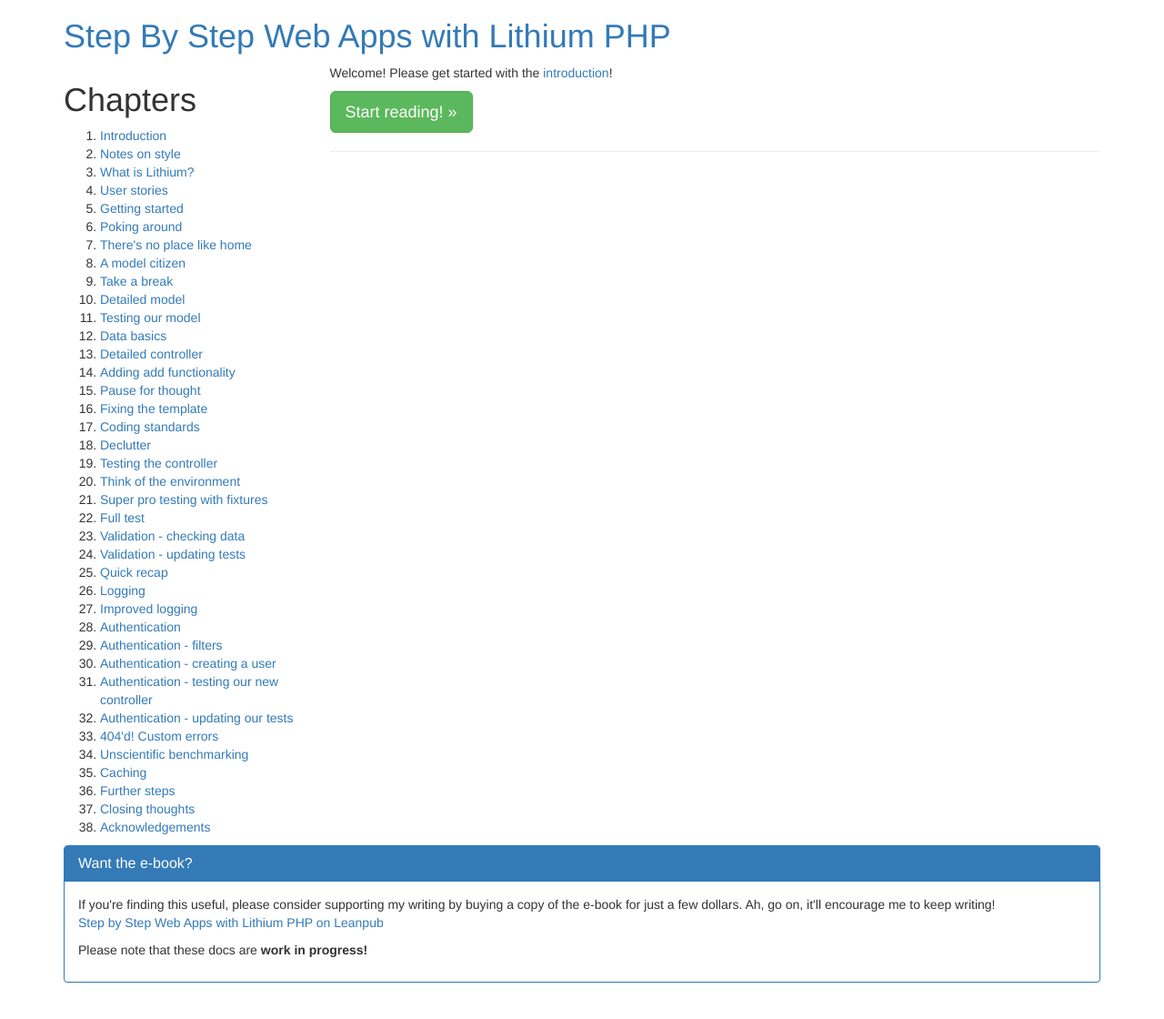
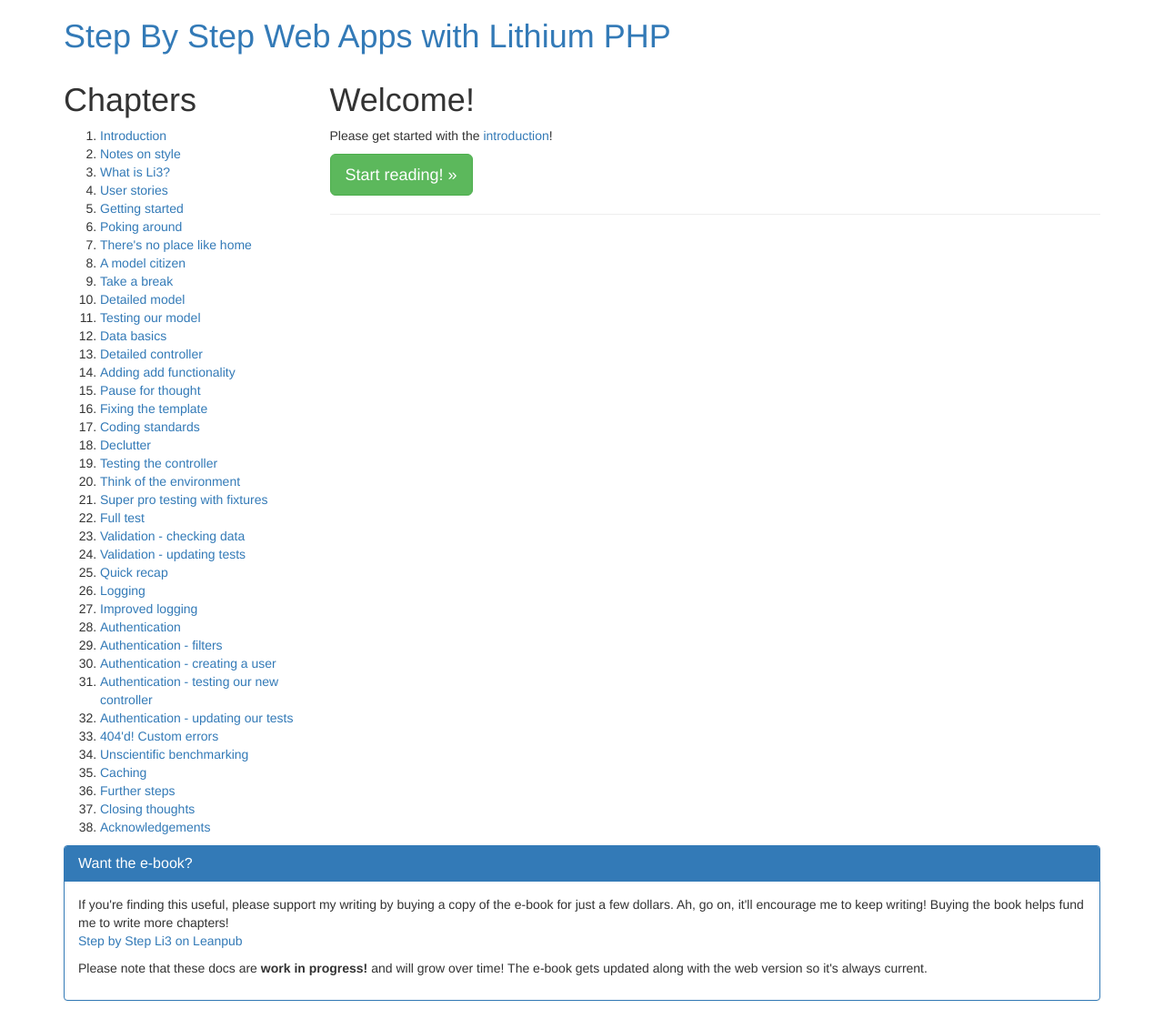
Before and after one commit to gavD/step-by-step-web-apps-with-lithium-php, a Jekyll site: the page built from index.html, in a window 1280 px wide. Shown: the whole page at 91% size. Built offline with Jekyll 4.4.1, drawn with Linux system fonts in a browser that asks for light colours; nearby versions of some CDN libraries; Markdown is read by kramdown in place of the engine named in the settings.

Commit message:
Tweak index page and fix line wrapping for Leanpub

```diff
--- a/_layouts/default.html
+++ b/_layouts/default.html
@@ -24,11 +24,11 @@
 				  <h3 class="panel-title">Want the e-book?</h3>
 				</div>
 				<div class="panel-body">
-				  If you're finding this useful, please consider supporting my writing by buying a copy of the e-book for just a few dollars. Ah, go on, it'll encourage me to keep writing!
+				  If you're finding this useful, please support my writing by buying a copy of the e-book for just a few dollars. Ah, go on, it'll encourage me to keep writing! Buying the book helps fund me to write more chapters!
 
-				  <p><a href="https://leanpub.com/step-by-step-lithium-php/">Step by Step Web Apps with Lithium PHP on Leanpub</a></p>
+				  <p><a href="https://leanpub.com/step-by-step-li3/">Step by Step Li3 on Leanpub</a></p>
 
-				  <p>Please note that these docs are <b>work in progress!</b></p>
+				  <p>Please note that these docs are <b>work in progress!</b> and will grow over time! The e-book gets updated along with the web version so it's always current.</p>
 				</div>
 			</div>
 		</div>
--- a/_posts/2015-12-09-what-is-lithium.markdown
+++ b/_posts/2015-12-09-what-is-lithium.markdown
@@ -1,9 +1,9 @@
 ---
 layout: post
-title:  What is Lithium?
+title:  What is Li3?
 ---
 
-Lithium is a PHP web framework.
+Li3 (formerly known as Lithium) is a PHP web framework.
 
 A framework is a bunch of gubbins that allows you to make stuff.
 
--- a/index.html
+++ b/index.html
@@ -1,6 +1,6 @@
 ---
 layout: default
-title: Step By Step Web Apps with Lithium PHP
+title: Step By Step Web Apps with Li3
 ---
 
 <div class="row">
@@ -20,7 +20,8 @@
 		</ol>
 	</div>
 	<div class="col-md-9" role="main">
-		<p>Welcome! Please get started with the <a href="introduction.html">introduction</a>!</p>
+		<h1>Welcome!</h1>
+		<p>Please get started with the <a href="introduction.html">introduction</a>!</p>
 
 		<p><a class="btn btn-success btn-lg" href="introduction.html">Start reading! &raquo;</a></p>
 
```
Also changed, not shown: _posts/2011-12-25-a-model-citizen.markdown (+7 -7 lines).
